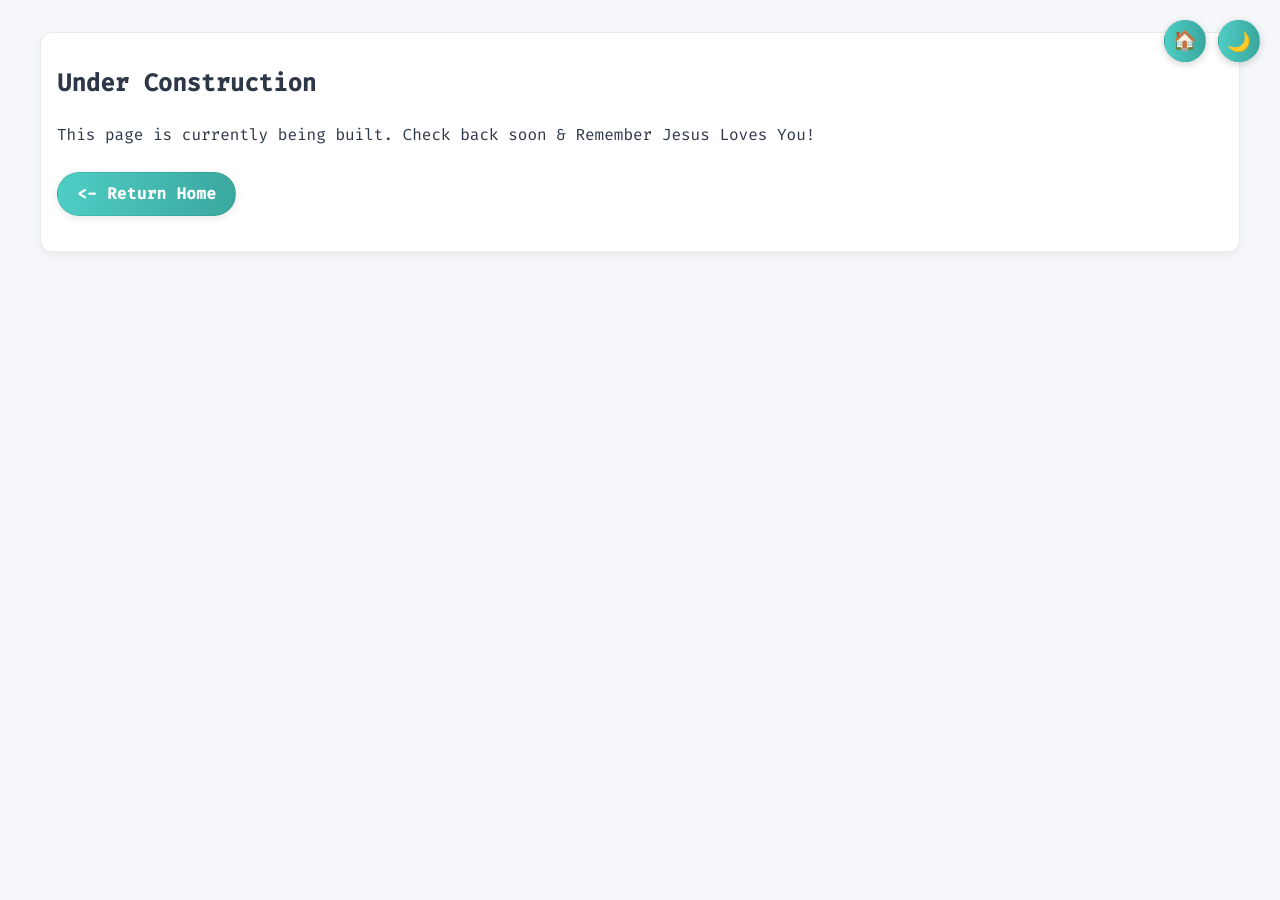
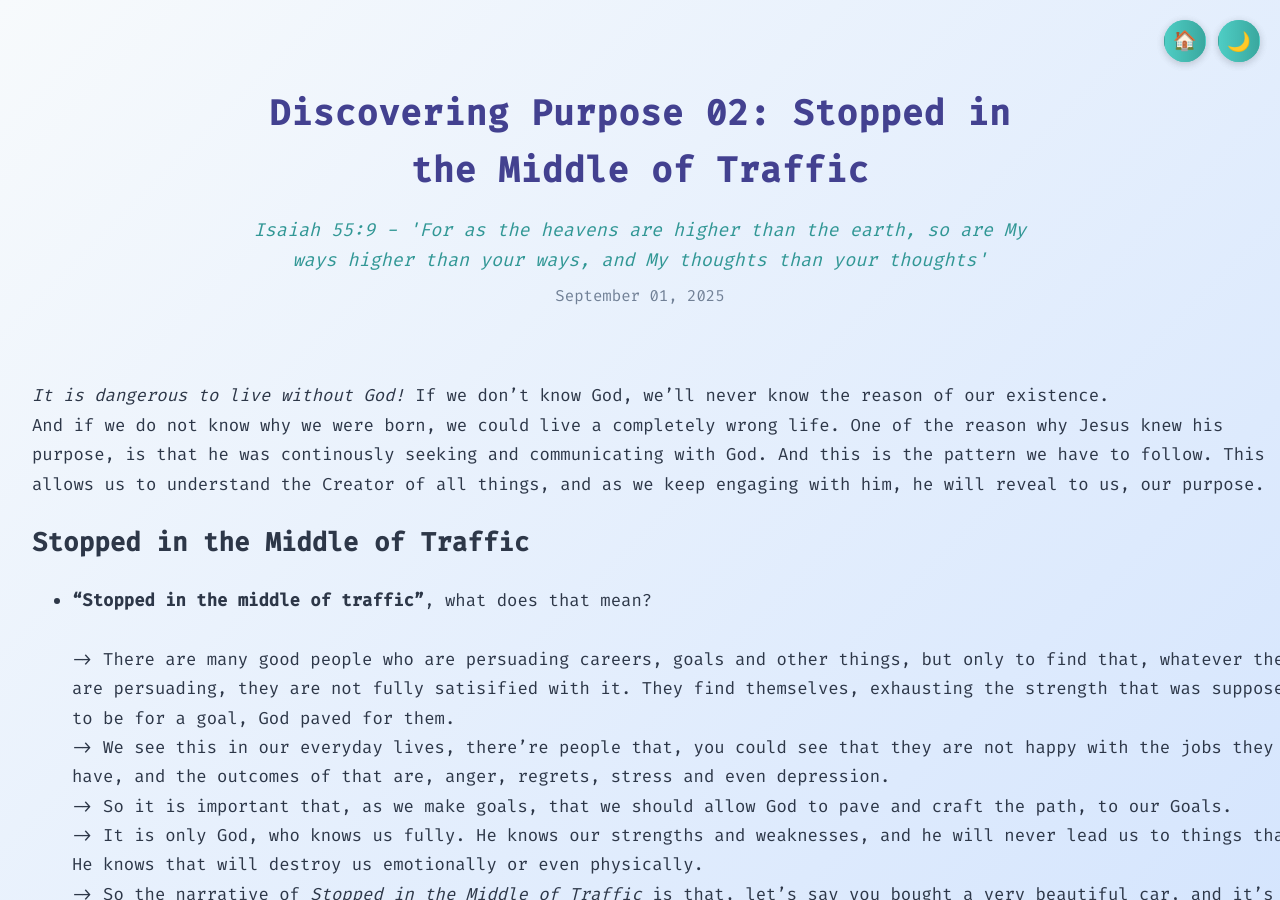
Before and after one commit to PathogenicKatt/PathogenicKatt.github.io, a Jekyll site: the page built from _biblestudy/2025-09-01-Discovering-Purpose-02.md, in a window 1280 px wide and 900 px high. Built offline with Jekyll 4.4.1, drawn with Linux system fonts in a browser that asks for light colours; some of the changed text lies outside the part shown.

Commit message:
Update bible study notes

```diff
--- a/_biblestudy/2025-09-01-Discovering-Purpose-02.md
+++ b/_biblestudy/2025-09-01-Discovering-Purpose-02.md
@@ -1,16 +1,31 @@
 ---
-layout: under_construction
-title: "Discovering Purpose 02"
+layout: biblestudy
+title: "Discovering Purpose 02: Stopped in the Middle of Traffic"
 verse: "Isaiah 55:9 - 'For as the heavens are higher than the earth, so are My ways higher than your ways, and My thoughts than your thoughts'"
 date: 2025-09-01
 ---
 
+*It is dangerous to live without God!* If we don't know God, we'll never know the reason of our existence.<br> And if we do not know why we were born, we could live a completely wrong life.
+One of the reason why Jesus knew his purpose, is that he was continously seeking and communicating with God. And this is the pattern we have to follow. This allows us to understand the Creator of all things, and as we keep engaging with him, he will reveal to us, our purpose.
 ## Stopped in the Middle of Traffic
-- It is dangerous to live without God! If we don't know God, we'll never know the reason of our existence. And if we do not know why we were born, we could live a completely wrong life.
-- One of the reason why Jesus knew his purpose, is that he was continously seeking and communicating with God. And this is the pattern we have to follow. This allows us to understand the Creator of all things, and as we keep engaging with him, he will reveal to us, our purpose.
-- "Stopped in the middle of traffic", what does that mean? <br>
+- **"Stopped in the middle of traffic"**, what does that mean? <br><br>
     -> There are many good people who are persuading careers, goals and other things, but only to find that, whatever they are persuading, they are not fully satisified with it. They find themselves, exhausting the strength that was supposed to be for a goal, God paved for them. <br>
     -> We see this in our everyday lives, there're people that, you could see that they are not happy with the jobs they have, and the outcomes of that are, anger, regrets, stress and even depression.<br>
-    -> So it is important that, as we make goals, that we should allows God to pave and craft the path, to our Goals. <br>
-    -> It is only God, who knows us fully. He knows our strengths and weaknesses, and he will never lead us to things that He knows that will destroy us emtionally or even physically.
-    -> So the narrative of *Stopped in the Middle of Traffic* is that, let's say you bought a very beautiful car, and very brand new. And so what are your expectations of that car? That it should take you from one stop to another, but now in this case, let's say it just suddenly stops in the middle of Traffic, it just stops working. Are you not gonna get fustrated!. And so it said that, many people are exactly like that car. It is very good looking on the outside, but it is fullfilling it's purpose; that is to make you mobile. We spend years and years, doing something that *looks good*.
+    -> So it is important that, as we make goals, that we should allow God to pave and craft the path, to our Goals. <br>
+    -> It is only God, who knows us fully. He knows our strengths and weaknesses, and he will never lead us to things that He knows that will destroy us emotionally or even physically.<br>
+    -> So the narrative of *Stopped in the Middle of Traffic* is that, let's say you bought a very beautiful car, and it's brand new. And so what are your expectations of that car? That it should take you from one stop to another, but now in this case, let's say it just suddenly stops in the middle of Traffic, it just stops working. Are you not gonna get fustrated!. And so it said that, many people are exactly like that car. It is very good looking on the outside, but it is not fullfilling it's purpose; that is to make you mobile. We spend years and years, doing something that *looks good*, but we do not know God, or we know little about Him.
+<br>
+
+- **Isaih 55:6-9**: _"Seek the Lord while he may be found; call on him while he is near. Let the wicked forsake their ways and the unrighteous their thoughts. Let them turn to the Lord, and he will have mercy on them, and to our God, for he will freely pardon. 'For my thoughts are not your thoughts, neither are your ways my ways,' declares the Lord. As the heavens are higher than the earth, so are my ways higher than your ways and my thoughts than your thoughts."_
+<br>
+
+- **Ephesians 2:1-10** _"You were living in your sins and lawless ways. But in fact you were dead. You used to live as sinners when you followed the ways of this world. You served the one who rules over the spiritual forces of evil. He is the spirit who is now at work in those who don’t obey God. At one time we all lived among them. Our desires were controlled by sin. We tried to satisfy what they wanted us to do. We followed our desires and thoughts. God was angry with us like he was with everyone else. That’s because of the kind of people we all were. But God loves us deeply. He is full of mercy. So he gave us new life because of what Christ has done. He gave us life even when we were dead in sin. God’s grace has saved you. God raised us up with Christ. He has seated us with him in his heavenly kingdom. That’s because we belong to Christ Jesus. He has done it to show the riches of his grace for all time to come. His grace can’t be compared with anything else. He has shown it by being kind to us. He was kind to us because of what Christ Jesus has done. God’s grace has saved you because of your faith in Christ. Your salvation doesn’t come from anything you do. It is God’s gift. It is not based on anything you have done. No one can brag about earning it. We are God’s creation. He created us to belong to Christ Jesus. Now we can do good works. Long ago God prepared these works for us to do."_
+
+## In Conclusion
+
+Living without God is like a car that looks perfect on the outside but fails to move, it misses its true purpose. No matter how successful or busy we appear, if we are not aligned with God’s plan, we will always feel unfulfilled. <br><br>
+God alone knows the path that leads to true satisfaction and meaning. When we seek Him, trust His ways above our own, and allow Him to guide our steps, we discover the purpose for which we were created. Let’s choose to seek God daily, trust His higher thoughts, and walk in the good works He has prepared for us.
+
+<div style="font-size: 0.95em; color: #555; margin-top: 2em; border-top: 1px solid #eee; padding-top: 1em;">
+  <strong>Reference:</strong> inspired by Dr. Myles Munroe's book.
+</div>
```
